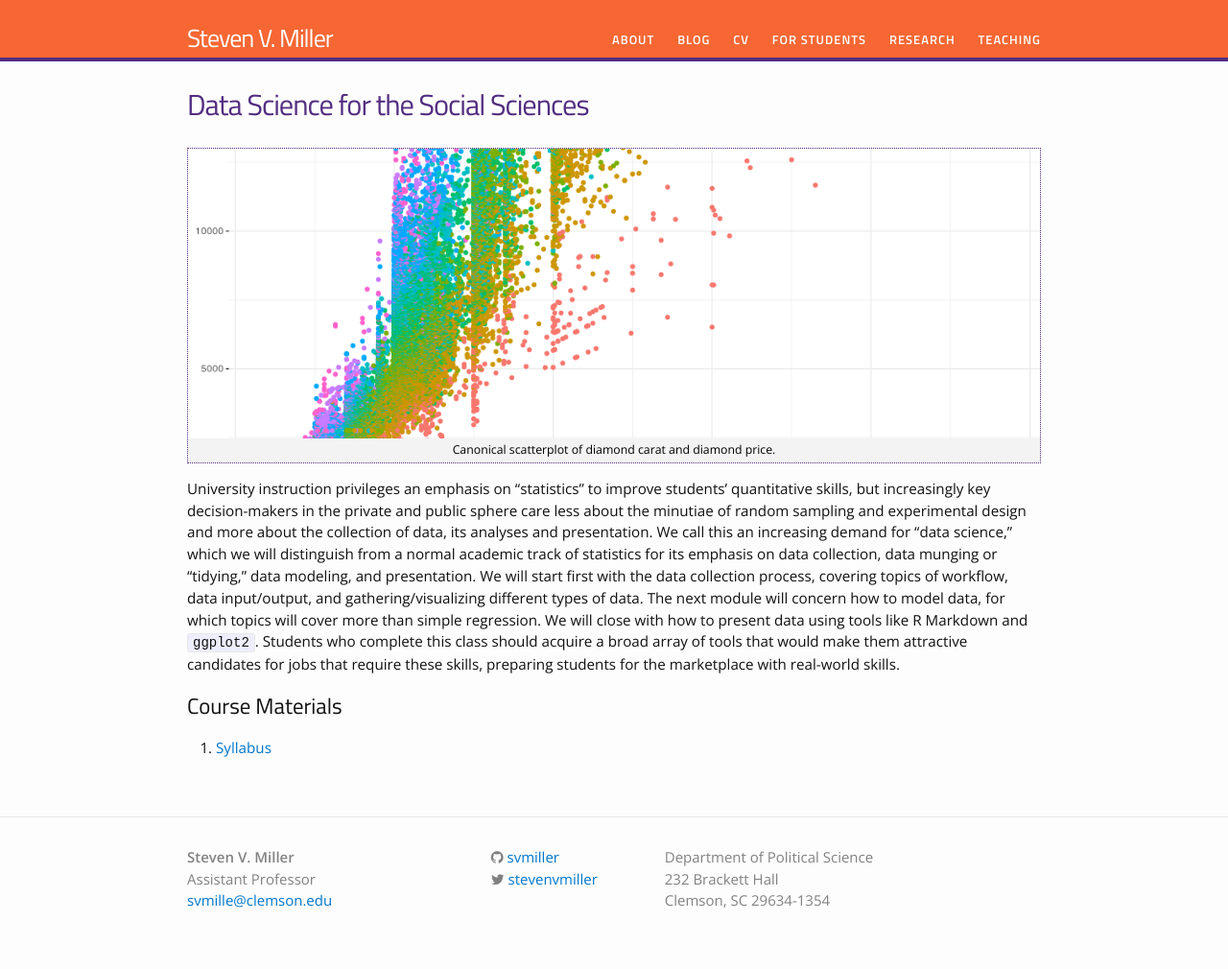
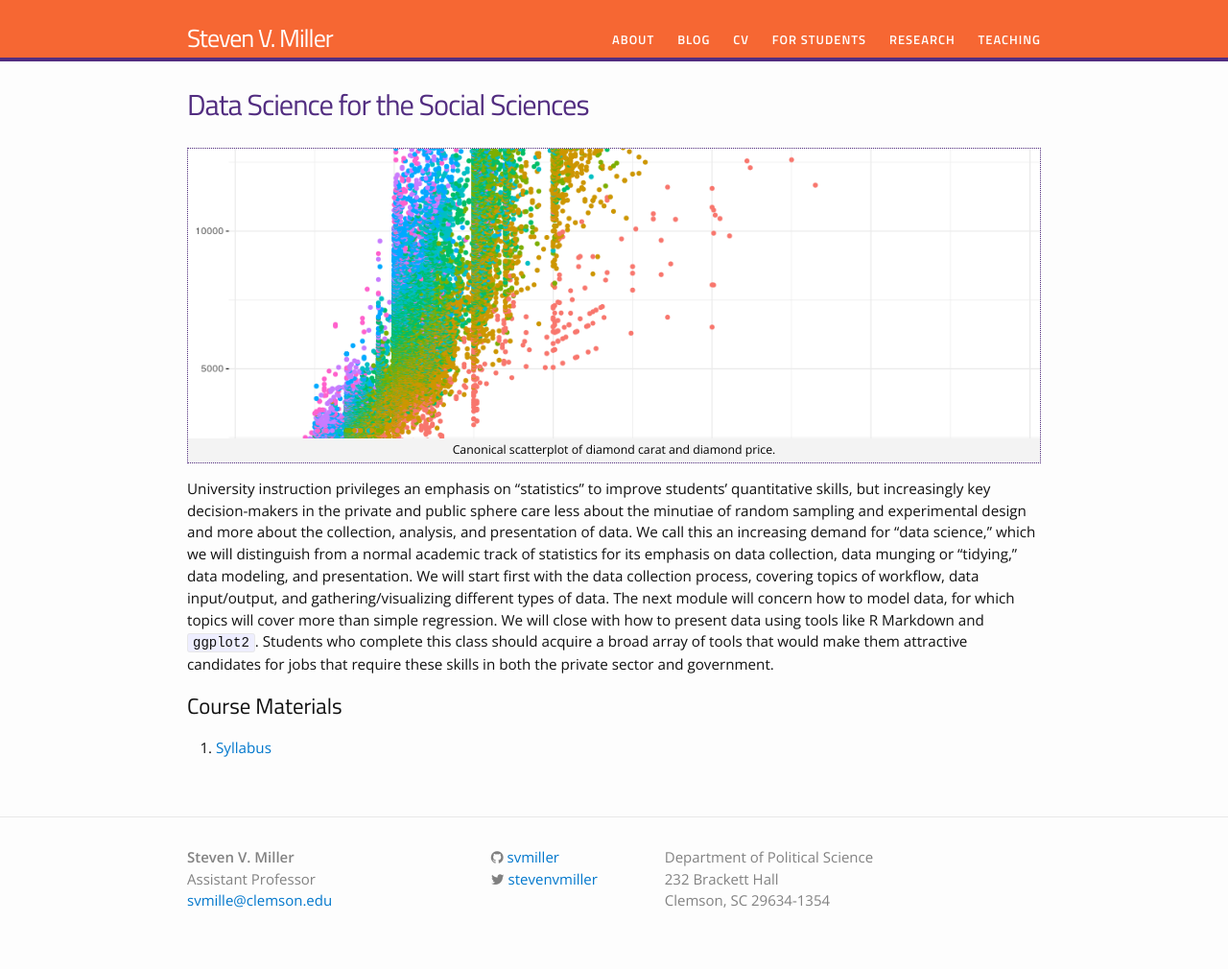
Before and after one commit to svmiller/svmiller.github.io, a Jekyll site: the page built from teaching/data-science.md, in a window 1280 px wide. Shown: the whole page at 96% size. Built offline with Jekyll 4.4.1, drawn with Linux system fonts in a browser that asks for light colours; nearby versions of some CDN libraries; some web fonts are replaced.

Commit message:
update data science syllabus/page

```diff
--- a/teaching/data-science.md
+++ b/teaching/data-science.md
@@ -6,7 +6,7 @@
 
 {% include image.html url="/images/ggplot-diamonds.png" caption="Canonical scatterplot of diamond carat and diamond price." width=1024 align="center" %}
 
-University instruction privileges an emphasis on "statistics" to improve students' quantitative skills, but increasingly key decision-makers in the private and public sphere care less about the minutiae of random sampling and experimental design and more about the collection of data, its analyses and presentation. We call this an increasing demand for "data science," which we will distinguish from a normal academic track of statistics for its emphasis on data collection, data munging or "tidying," data modeling, and presentation. We will start first with the data collection process, covering topics of workflow, data input/output, and gathering/visualizing different types of data. The next module will concern how to model data, for which topics will cover more than simple regression. We will close with how to present data using tools like R Markdown and `ggplot2`. Students who complete this class should acquire a broad array of tools that would make them attractive candidates for jobs that require these skills, preparing students for the marketplace with real-world skills.
+University instruction privileges an emphasis on "statistics" to improve students' quantitative skills, but increasingly key decision-makers in the private and public sphere care less about the minutiae of random sampling and experimental design and more about the collection, analysis, and presentation of data. We call this an increasing demand for "data science," which we will distinguish from a normal academic track of statistics for its emphasis on data collection, data munging or "tidying," data modeling, and presentation. We will start first with the data collection process, covering topics of workflow, data input/output, and gathering/visualizing different types of data. The next module will concern how to model data, for which topics will cover more than simple regression. We will close with how to present data using tools like R Markdown and `ggplot2`. Students who complete this class should acquire a broad array of tools that would make them attractive candidates for jobs that require these skills in both the private sector and government.
 
 ## Course Materials
 
```
